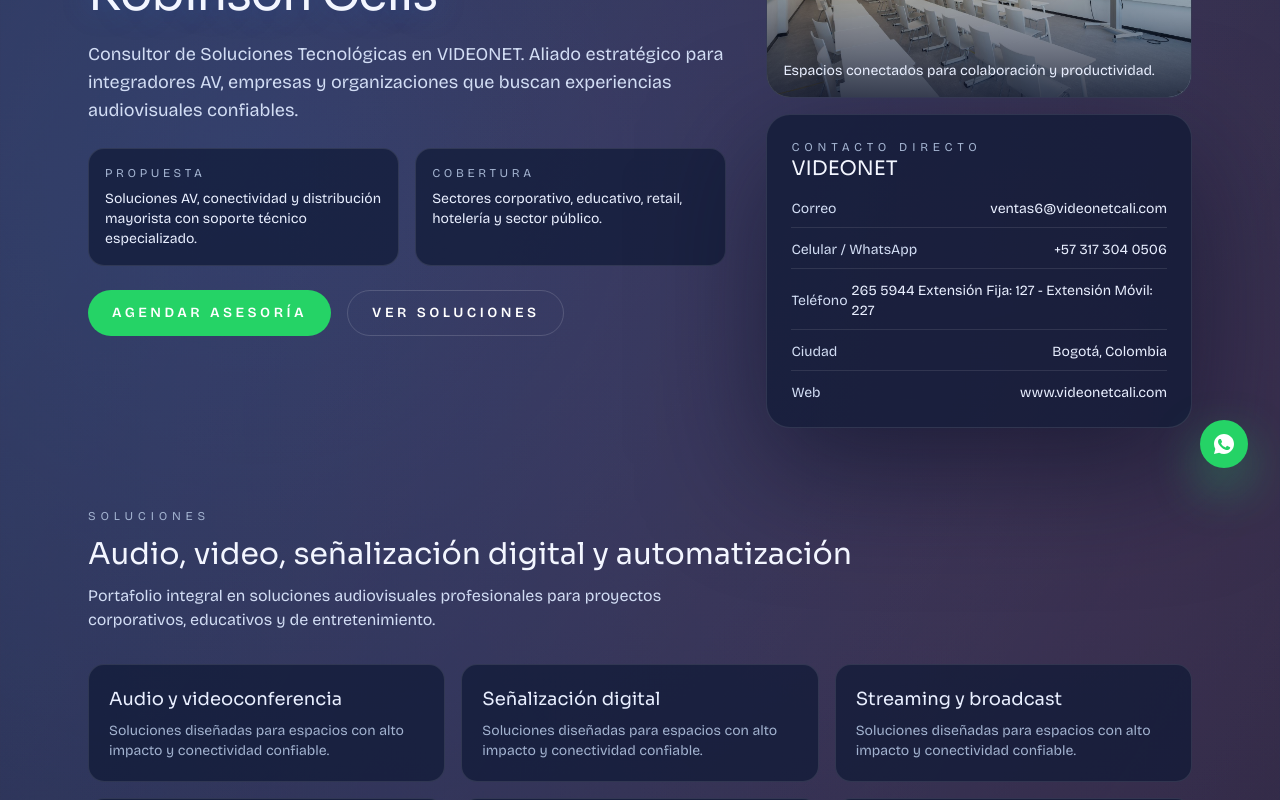
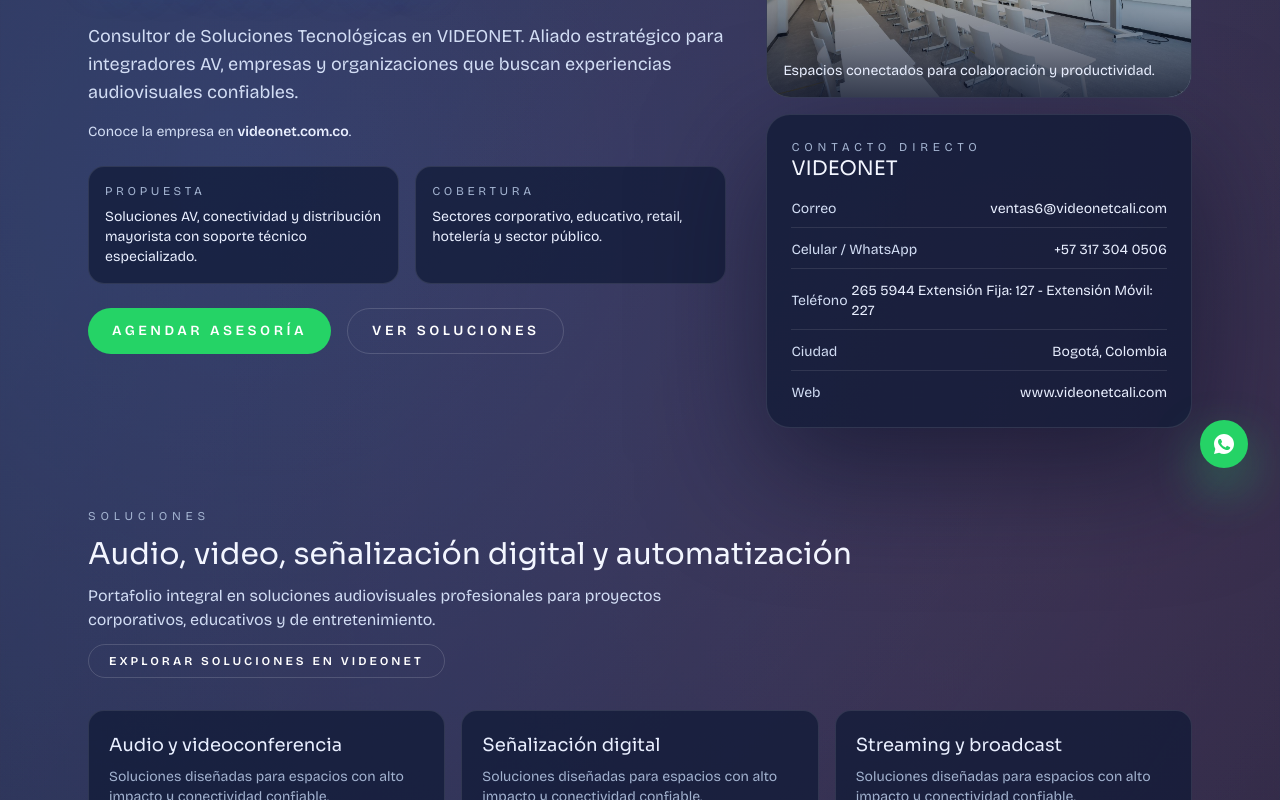
Before and after one commit to digitecglobal/robinson-celis, a Next.js app: page / in a window 1280 px wide. Shown: the part 300-1100 px from the top of the page. Built offline with nearby package versions, Linux system fonts and the light colour scheme.

Commit message:
Add company page links across sections

```diff
--- a/app/page.tsx
+++ b/app/page.tsx
@@ -7,6 +7,16 @@
 const whatsappLink = `https://wa.me/${whatsappNumber}?text=${encodeURIComponent(
   whatsappMessage
 )}`;
+
+const companyLinks = {
+  site: "https://videonet.com.co/",
+  about: "https://videonet.com.co/nosotros/",
+  solutions: "https://videonet.com.co/soluciones/",
+  markets: "https://videonet.com.co/mercados/",
+  blog: "https://videonet.com.co/blog/",
+  contact: "https://videonet.com.co/contacto/",
+  catalog: "https://videonet.com.co/tienda/",
+};
 
 const solutions = [
   "Audio y videoconferencia",
@@ -194,6 +204,18 @@
                 estratégico para integradores AV, empresas y organizaciones que
                 buscan experiencias audiovisuales confiables.
               </p>
+              <p className="text-sm text-ice-200">
+                Conoce la empresa en{" "}
+                <a
+                  href={companyLinks.site}
+                  target="_blank"
+                  rel="noreferrer"
+                  className="font-semibold text-ice-100 transition hover:text-brand-300"
+                >
+                  videonet.com.co
+                </a>
+                .
+              </p>
             </div>
             <div className="grid gap-4 sm:grid-cols-2">
               <div className="rounded-2xl border border-white/10 bg-ink-900/70 p-4">
@@ -315,6 +337,16 @@
               Portafolio integral en soluciones audiovisuales profesionales para
               proyectos corporativos, educativos y de entretenimiento.
             </p>
+            <div className="flex flex-wrap gap-3">
+              <a
+                href={companyLinks.solutions}
+                target="_blank"
+                rel="noreferrer"
+                className="inline-flex items-center rounded-full border border-white/15 px-5 py-2 text-xs font-semibold uppercase tracking-[0.25em] text-white transition hover:border-brand-300"
+              >
+                Explorar soluciones en VIDEONET
+              </a>
+            </div>
           </div>
           <div className="grid gap-4 md:grid-cols-2 xl:grid-cols-3">
             {solutions.map((item) => (
@@ -456,6 +488,14 @@
             >
               Solicitar catálogo
             </a>
+            <a
+              href={companyLinks.catalog}
+              target="_blank"
+              rel="noreferrer"
+              className="inline-flex items-center rounded-full bg-white/10 px-6 py-3 text-sm font-semibold uppercase tracking-[0.2em] text-white transition hover:bg-white/20 sm:tracking-[0.25em]"
+            >
+              Ver catálogo en VIDEONET
+            </a>
           </div>
         </section>
 
@@ -525,6 +565,27 @@
               VIDEONET trabaja para impulsar soluciones AV intuitivas y
               conectadas que faciliten experiencias inmersivas y productivas.
             </p>
+            <p className="text-sm text-ice-200">
+              Descubre más en{" "}
+              <a
+                href={companyLinks.about}
+                target="_blank"
+                rel="noreferrer"
+                className="font-semibold text-ice-100 transition hover:text-brand-300"
+              >
+                Nosotros
+              </a>{" "}
+              y{" "}
+              <a
+                href={companyLinks.markets}
+                target="_blank"
+                rel="noreferrer"
+                className="font-semibold text-ice-100 transition hover:text-brand-300"
+              >
+                Mercados
+              </a>
+              .
+            </p>
           </div>
           <div className="flex flex-wrap gap-3">
             <a
@@ -555,6 +616,18 @@
             <p className="text-ice-200">
               Comparte los detalles del proyecto y te enviaremos una respuesta
               con soluciones, tiempos y recomendaciones técnicas.
+            </p>
+            <p className="text-sm text-ice-200">
+              También puedes escribir desde la página oficial de{" "}
+              <a
+                href={companyLinks.contact}
+                target="_blank"
+                rel="noreferrer"
+                className="font-semibold text-ice-100 transition hover:text-brand-300"
+              >
+                Contacto de VIDEONET
+              </a>
+              .
             </p>
             <div className="grid gap-3 text-sm text-ice-200">
               <div className="flex items-center gap-3">
@@ -593,9 +666,50 @@
       </a>
 
       <footer className="mx-auto w-full max-w-6xl px-4 pb-8 sm:px-6 sm:pb-10">
-        <div className="flex flex-col gap-3 border-t border-white/10 pt-6 text-[10px] uppercase tracking-[0.25em] text-ice-400 sm:text-xs sm:tracking-[0.3em] md:flex-row md:items-center md:justify-between">
+        <div className="grid gap-4 border-t border-white/10 pt-6 text-[10px] uppercase tracking-[0.25em] text-ice-400 sm:text-xs sm:tracking-[0.3em] md:flex md:items-center md:justify-between">
           <span>VIDEONET Colombia</span>
-          <span>Soluciones audiovisuales profesionales</span>
+          <div className="flex flex-wrap gap-3 text-[10px] sm:text-xs">
+            <a
+              href={companyLinks.site}
+              target="_blank"
+              rel="noreferrer"
+              className="transition hover:text-ice-100"
+            >
+              Sitio oficial
+            </a>
+            <a
+              href={companyLinks.solutions}
+              target="_blank"
+              rel="noreferrer"
+              className="transition hover:text-ice-100"
+            >
+              Soluciones
+            </a>
+            <a
+              href={companyLinks.catalog}
+              target="_blank"
+              rel="noreferrer"
+              className="transition hover:text-ice-100"
+            >
+              Catálogo
+            </a>
+            <a
+              href={companyLinks.blog}
+              target="_blank"
+              rel="noreferrer"
+              className="transition hover:text-ice-100"
+            >
+              Blog
+            </a>
+            <a
+              href={companyLinks.contact}
+              target="_blank"
+              rel="noreferrer"
+              className="transition hover:text-ice-100"
+            >
+              Contacto
+            </a>
+          </div>
         </div>
       </footer>
     </div>
```
